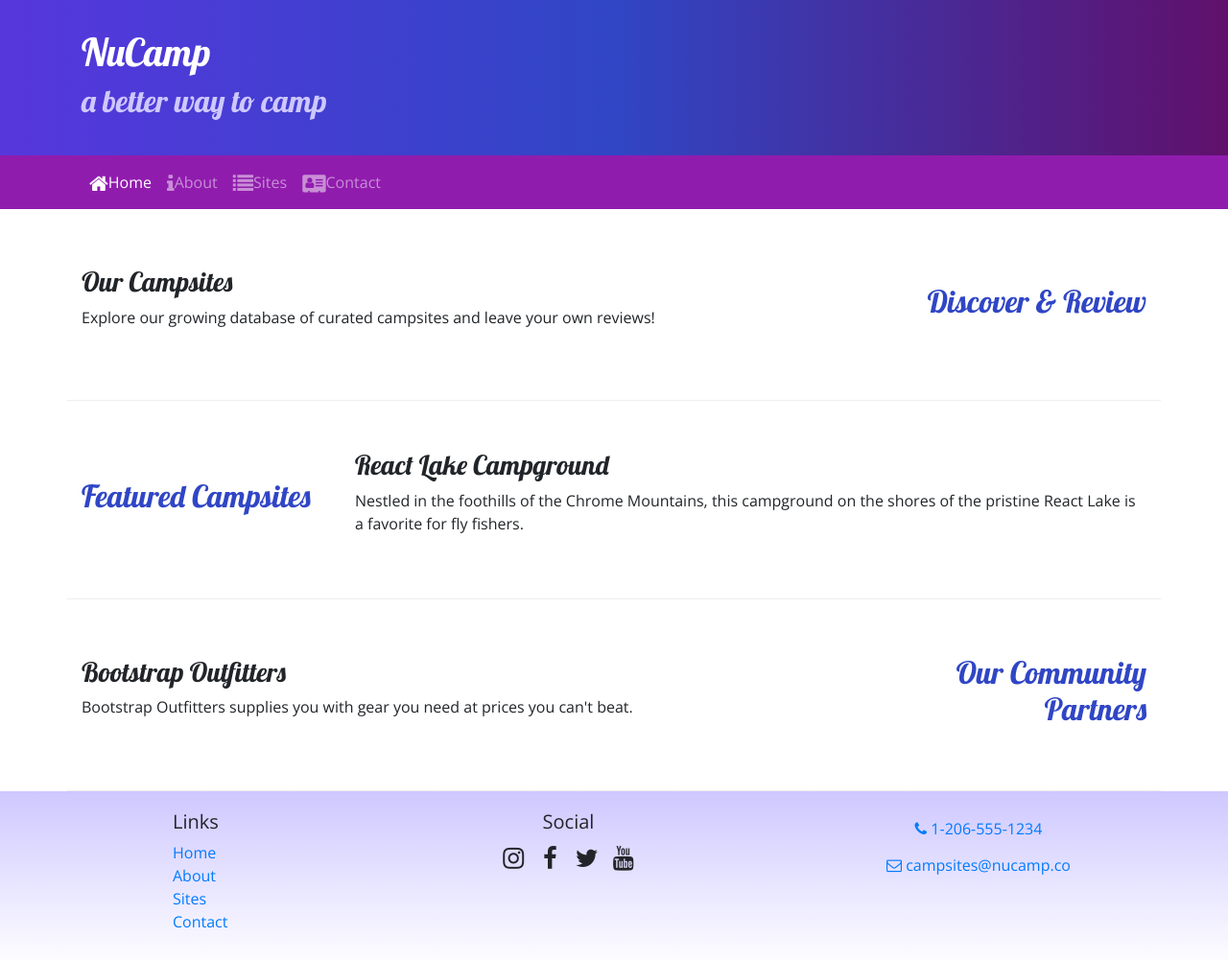
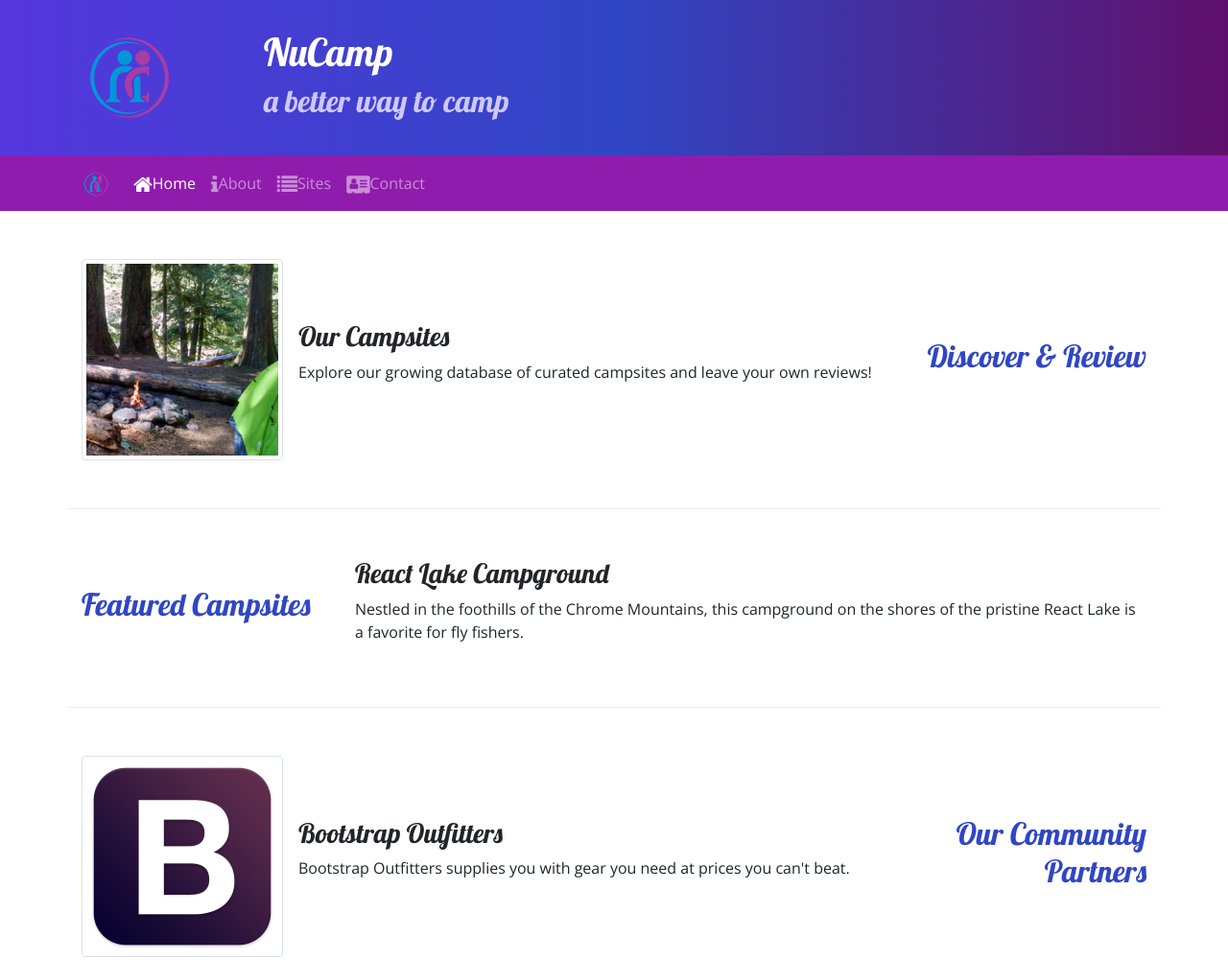
Before and after one commit to davidvernall/nucampsite, a website: page index.html in a window 1280 px wide. Shown: the top 1001 px of the page at 96% size. Drawn offline with nearby package versions, Linux system fonts and the light colour scheme.

Commit message:
Images and Media

```diff
--- a/index.html
+++ b/index.html
@@ -22,6 +22,9 @@
     <header class="jumbotron jumbotron-fluid">
         <div class="container">
             <div class="row">
+                <div class="col-4 col-sm-3 col-md-2 align-self-center">
+                    <img src="img/logo.png" class="img-fluid">
+                </div>
                 <div class="col">
                     <h1>NuCamp</h1>
                     <h2>a better way to camp</h2>
@@ -32,7 +35,8 @@
 
     <nav class="navbar navbar-expand-sm navbar-dark sticky-top">
         <div class="container">
-            <button class="navbar-toggler ml-auto" type="button" data-toggle="collapse" data-target="#nucampNavbar">
+            <a class="navbar-brand" href="#"> <img src="img/logo.png" height="30" width="30"></a>
+            <button class="navbar-toggler" type="button" data-toggle="collapse" data-target="#nucampNavbar">
                 <span class="navbar-toggler-icon"></span>
             </button>
             <div class="collapse navbar-collapse" id="nucampNavbar">
@@ -55,9 +59,15 @@
                 <h2 class="text-sm-right">Discover & Review</h2>
             </div>
             <div class="col">
-                <h3>Our Campsites</h3>
-                <p class="d-none d-sm-block">Explore our growing database of curated campsites and leave your own
-                    reviews!</p>
+                <div class="media">
+                    <img class="d-flex mr-3 img-thumbnail" src="img/breadcrumb-trail-thumb.jpg"
+                        alt="Breadcrumb Trail Thumbnail">
+                    <div class="media-body align-self-center">
+                        <h3>Our Campsites</h3>
+                        <p class="d-none d-sm-block">Explore our growing database of curated campsites and leave your
+                            own reviews!</p>
+                    </div>
+                </div>
             </div>
         </div>
 
@@ -68,8 +78,7 @@
             <div class="col">
                 <h3>React Lake Campground</h3>
                 <p class="d-none d-sm-block">Nestled in the foothills of the Chrome Mountains, this campground on the
-                    shores of the pristine React
-                    Lake is a favorite for fly fishers.</p>
+                    shores of the pristine React Lake is a favorite for fly fishers.</p>
             </div>
         </div>
 
@@ -78,9 +87,14 @@
                 <h2 class="text-sm-right">Our Community Partners</h2>
             </div>
             <div class="col">
-                <h3>Bootstrap Outfitters</h3>
-                <p class="d-none d-sm-block">Bootstrap Outfitters supplies you with gear you need at prices you can't
-                    beat.</p>
+                <div class="media">
+                    <img class="d-flex mr-3 img-thumbnail" src="img/bootstrap-thumb.png" alt="Bootstrap Outfitters">
+                    <div class="media-body align-self-center">
+                        <h3>Bootstrap Outfitters</h3>
+                        <p class="d-none d-sm-block">Bootstrap Outfitters supplies you with gear you need at prices you
+                            can't beat.</p>
+                    </div>
+                </div>
             </div>
         </div>
     </div>
```
Also changed, not shown: aboutus.html (+4 -0 lines), contactUs.html (+4 -0 lines), img/bootstrap-thumb.png (added), img/breadcrumb-trail-thumb.jpg (added), img/breadcrumb-trail.jpg (added), img/chrome-river-thumb.jpg (added), img/chrome-river.jpg (added), img/logo.png (added), img/react-lake-thumb.jpg (added), img/react-lake.jpg (added), 1 other file.
